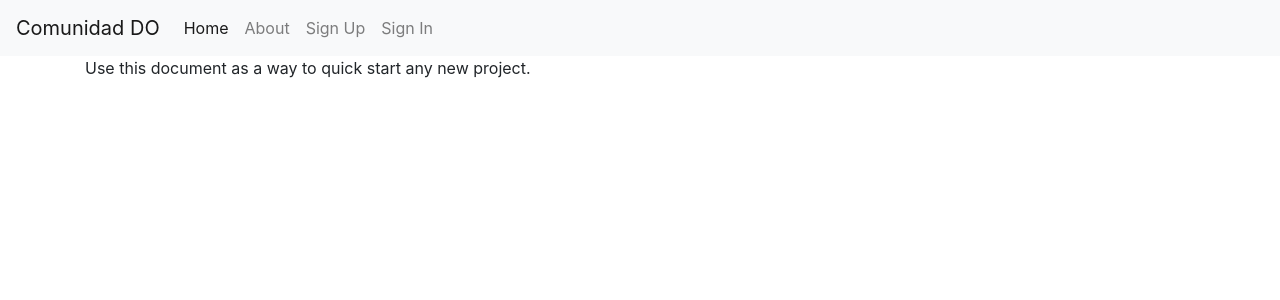
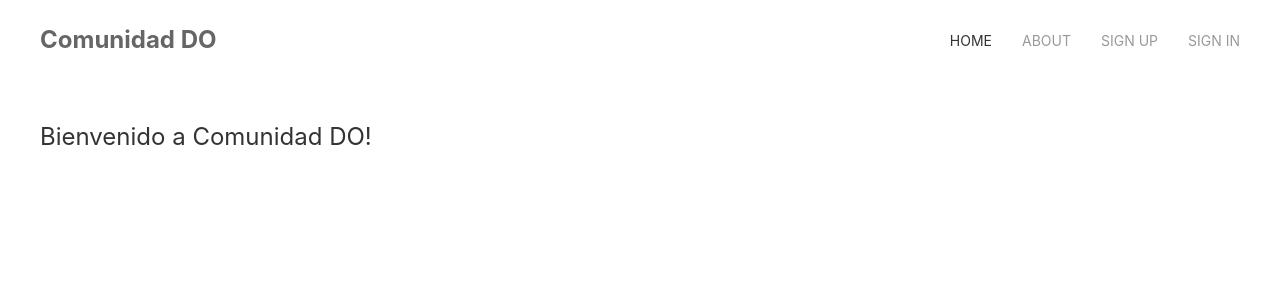
Before and after one commit to PythonDominicana/comunidad.do, a Django app: page / in a window 1280 px wide. Shown: the top 300 px of the page. Run offline with Django 3.2, Linux system fonts and the light colour scheme; some libraries are stand-ins or nearby versions.

Commit message:
Replace Bootstrap by UIKIT

```diff
--- a/comunidaddo/static/css/project.css
+++ b/comunidaddo/static/css/project.css
@@ -11,3 +11,13 @@
   background-color: #f2dede;
   border-color: #eed3d7;
 }
+
+.uk-navbar-brand {
+  font-size: 24px;
+  font-weight: bold;
+  color: inherit;
+}
+
+.uk-navbar-brand:hover {
+  color: inherit;
+}
--- a/comunidaddo/templates/base.html
+++ b/comunidaddo/templates/base.html
@@ -17,16 +17,11 @@
 
     {% block css %}
 
-    <!-- Latest compiled and minified Bootstrap 4.1.1 CSS -->
-    <link rel="stylesheet" href="https://stackpath.bootstrapcdn.com/bootstrap/4.1.1/css/bootstrap.min.css" integrity="sha384-WskhaSGFgHYWDcbwN70/dfYBj47jz9qbsMId/iRN3ewGhXQFZCSftd1LZCfmhktB" crossorigin="anonymous">
-
-
-    <!-- Your stuff: Third-party CSS libraries go here -->
-
+    <!-- UIkit CSS -->
+    <link rel="stylesheet" href="https://cdnjs.cloudflare.com/ajax/libs/uikit/3.0.0-rc.9/css/uikit.min.css" />
     <!-- This file stores project-specific CSS -->
 
     <link href="{% static 'css/project.css' %}" rel="stylesheet">
-
 
     {% endblock %}
 
@@ -34,79 +29,41 @@
 
   <body>
 
-    <div class="m-b-1">
-      <nav class="navbar navbar-expand-md navbar-light bg-light">
-        <button class="navbar-toggler navbar-toggler-right" type="button" data-toggle="collapse" data-target="#navbarSupportedContent" aria-controls="navbarSupportedContent" aria-expanded="false" aria-label="Toggle navigation">
-          <span class="navbar-toggler-icon"></span>
-        </button>
-        <a class="navbar-brand" href="{% url 'home' %}">Comunidad DO</a>
-
-        <div class="collapse navbar-collapse" id="navbarSupportedContent">
-          <ul class="navbar-nav mr-auto">
-            <li class="nav-item active">
-              <a class="nav-link" href="{% url 'home' %}">Home <span class="sr-only">(current)</span></a>
-            </li>
-            <li class="nav-item">
-              <a class="nav-link" href="{% url 'about' %}">About</a>
-            </li>
+    <div class="uk-container">
+        <nav class="uk-navbar uk-margin" uk-navbar="mode: click">
+            <div class="uk-navbar-left">
+              <a class="uk-navbar-brand" href="{% url 'home' %}">Comunidad DO</a>
+            </div>
+            <div class="uk-navbar-right">
+                <ul class="uk-navbar-nav">
+                    <li class="uk-active"><a href="/">Home</a></li>
+                    <li><a href="#">About</a></li>
                     {% if request.user.is_authenticated %}
-              <li class="nav-item">
-                {# URL provided by django-allauth/account/urls.py #}
-                <a class="nav-link" href="{% url 'users:detail' request.user.username  %}">{% trans "My Profile" %}</a>
-              </li>
-              <li class="nav-item">
-                {# URL provided by django-allauth/account/urls.py #}
-                <a class="nav-link" href="{% url 'account_logout' %}">{% trans "Sign Out" %}</a>
-              </li>
+                      <li><a class="nav-link" href="{% url 'users:detail' request.user.username  %}">{% trans "My Profile" %}</a></li>
+                      <li><a href="{% url 'account_logout' %}">{% trans "Sign Out" %}</a></li>
                     {% else %}
-              <li class="nav-item">
-                {# URL provided by django-allauth/account/urls.py #}
-                <a id="sign-up-link" class="nav-link" href="{% url 'account_signup' %}">{% trans "Sign Up" %}</a>
-              </li>
-              <li class="nav-item">
-                {# URL provided by django-allauth/account/urls.py #}
-                <a id="log-in-link" class="nav-link" href="{% url 'account_login' %}">{% trans "Sign In" %}</a>
-              </li>
+                      <li class="nav-item"><a id="sign-up-link" href="{% url 'account_signup' %}">{% trans "Sign Up" %}</a></li>
+                      <li class="nav-item"><a id="log-in-link" href="{% url 'account_login' %}">{% trans "Sign In" %}</a></li>
                     {% endif %}
                 </ul>
             </div>
         </nav>
 
+        {% block content %}
+        {% endblock content %}
     </div>
-
-    <div class="container">
-
-      {% if messages %}
-          {% for message in messages %}
-              <div class="alert {% if message.tags %}alert-{{ message.tags }}{% endif %}">{{ message }}</div>
-          {% endfor %}
-      {% endif %}
-
-      {% block content %}
-        <p>Use this document as a way to quick start any new project.</p>
-      {% endblock content %}
-
-    </div> <!-- /container -->
-
-    {% block modal %}{% endblock modal %}
 
     <!-- Le javascript
     ================================================== -->
-    <!-- Placed at the end of the document so the pages load faster -->
     {% block javascript %}
+      <script src="https://code.jquery.com/jquery-3.3.1.slim.js" crossorigin="anonymous"></script>
 
-      <!-- Required by Bootstrap v4.1.1 -->
-      <script src="https://code.jquery.com/jquery-3.3.1.slim.min.js" integrity="sha384-q8i/X+965DzO0rT7abK41JStQIAqVgRVzpbzo5smXKp4YfRvH+8abtTE1Pi6jizo" crossorigin="anonymous"></script>
-      <script src="https://cdnjs.cloudflare.com/ajax/libs/popper.js/1.14.3/umd/popper.min.js" integrity="sha384-ZMP7rVo3mIykV+2+9J3UJ46jBk0WLaUAdn689aCwoqbBJiSnjAK/l8WvCWPIPm49" crossorigin="anonymous"></script>
-      <script src="https://stackpath.bootstrapcdn.com/bootstrap/4.1.1/js/bootstrap.min.js" integrity="sha384-smHYKdLADwkXOn1EmN1qk/HfnUcbVRZyYmZ4qpPea6sjB/pTJ0euyQp0Mk8ck+5T" crossorigin="anonymous"></script>
-
-      <!-- Your stuff: Third-party javascript libraries go here -->
-
+      <!-- UIkit JS -->
+      <script src="https://cdnjs.cloudflare.com/ajax/libs/uikit/3.0.0-rc.9/js/uikit.min.js"></script>
+      <script src="https://cdnjs.cloudflare.com/ajax/libs/uikit/3.0.0-rc.9/js/uikit-icons.min.js"></script>
 
       <!-- place project specific Javascript in this file -->
-
       <script src="{% static 'js/project.js' %}"></script>
-
 
     {% endblock javascript %}
   </body>
--- a/comunidaddo/templates/pages/home.html
+++ b/comunidaddo/templates/pages/home.html
@@ -1 +1,5 @@
 {% extends "base.html" %}
+
+{% block content %}
+    <h3>Bienvenido a Comunidad DO!</h3>
+{% endblock %}
```
Also changed, not shown: gulpfile.js (added, +137 -0 lines), package.json (added, +40 -0 lines). Lines whose indentation alone changed are shown as unchanged.
